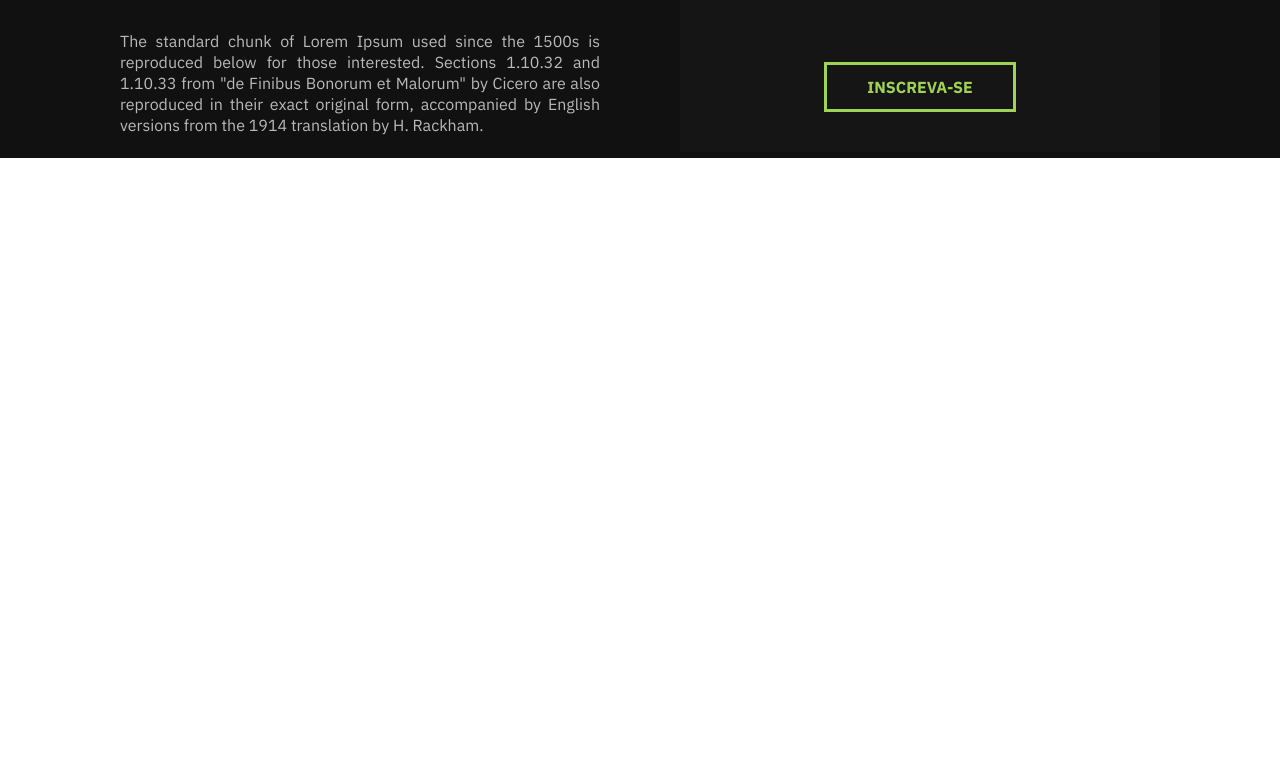
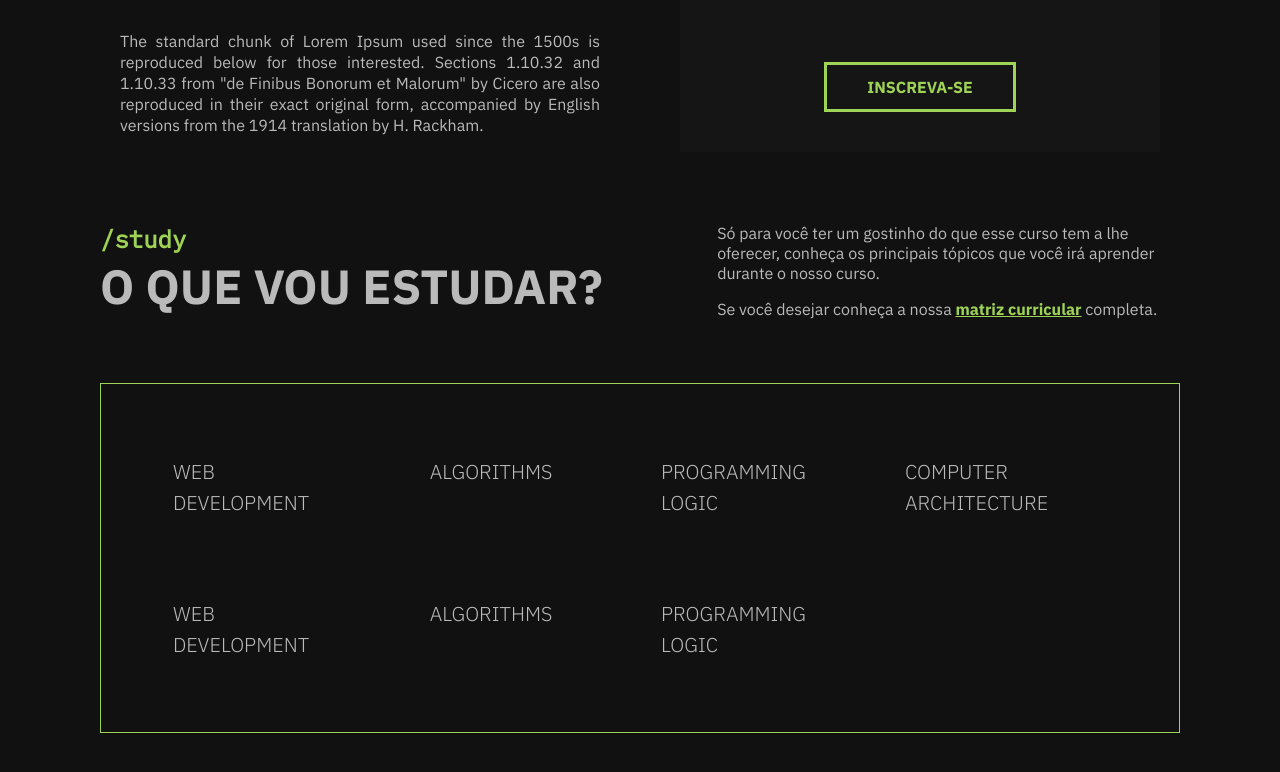
Before and after one commit to luan-hubner/ads-interdisciplinar, a Next.js app: page / in a window 1280 px wide. Shown: the part 1282-2054 px from the top of the page. Before the commit the page ends 1440 px from the top, so only its background shows below. Built offline with nearby package versions, Linux system fonts and the light colour scheme.

Commit message:
feat: add course content section

```diff
--- a/pages/index.tsx
+++ b/pages/index.tsx
@@ -114,6 +114,53 @@ export default function Home() {
             </div>
           </div>
         </section>
+
+        <section className={styles.study}>
+          <div className={styles.container}>
+            <div className={styles.section__header}>
+              <div className={styles.indicator}>
+                <h5>/study</h5>
+                <h1>O QUE VOU ESTUDAR?</h1>
+              </div>
+
+              <div className={styles.info}>
+                <p>
+                  Só para você ter um gostinho do que esse curso tem a lhe
+                  oferecer, conheça os principais tópicos que você irá aprender
+                  durante o nosso curso.
+                </p>
+                <p>
+                  Se você desejar conheça a nossa <b>matriz curricular</b>{' '}
+                  completa.
+                </p>
+              </div>
+            </div>
+
+            <div className={styles.course__content}>
+              <div className={styles.topic}>
+                <h2>WEB DEVELOPMENT</h2>
+              </div>
+              <div className={styles.topic}>
+                <h2>ALGORITHMS</h2>
+              </div>
+              <div className={styles.topic}>
+                <h2>PROGRAMMING LOGIC</h2>
+              </div>
+              <div className={styles.topic}>
+                <h2>COMPUTER ARCHITECTURE</h2>
+              </div>
+              <div className={styles.topic}>
+                <h2>WEB DEVELOPMENT</h2>
+              </div>
+              <div className={styles.topic}>
+                <h2>ALGORITHMS</h2>
+              </div>
+              <div className={styles.topic}>
+                <h2>PROGRAMMING LOGIC</h2>
+              </div>
+            </div>
+          </div>
+        </section>
       </main>
     </div>
   )
--- a/styles/Home.module.css
+++ b/styles/Home.module.css
@@ -164,3 +164,98 @@
   text-align: justify;
   line-height: 21px;
 }
+
+/* ------------------------------------------------------ */
+
+.main .study {
+  min-height: 80vh;
+  display: flex;
+  justify-content: center;
+  align-items: center;
+}
+
+.main .study .container {
+  display: flex;
+  flex-direction: column;
+  column-gap: 5rem;
+}
+
+.main .study .container .section__header {
+  display: grid;
+  grid-template-columns: 2fr 1.5fr;
+  margin-bottom: 4rem;
+}
+
+.main .study .container .section__header .indicator h5 {
+  font-family: IBM_MONO_REGULAR;
+  font-size: 1.5rem;
+  color: var(--contrast-color);
+}
+
+.main .study .container .section__header .indicator h1 {
+  font-family: IBM_SANS_BOLD;
+  font-size: 3rem;
+  color: var(--text-color);
+}
+
+.main .study .container .section__header .info {
+  display: flex;
+  flex-direction: column;
+  justify-content: flex-start;
+  row-gap: 1rem;
+}
+
+.main .study .container .section__header .info p {
+  font-family: IBM_SANS_REGULAR;
+  font-size: 1rem;
+  color: var(--text-color);
+  text-align: start;
+  margin: 0;
+}
+
+.main .study .container .section__header .info b {
+  font-family: IBM_SANS_BOLD;
+  font-size: 1rem;
+  color: var(--contrast-color);
+  text-decoration: underline;
+  cursor: pointer;
+}
+
+.main .study .container .course__content {
+  border: 1px solid var(--contrast-color);
+  padding: 3.5rem;
+  width: 100%;
+  display: flex;
+  justify-content: flex-start;
+  flex-wrap: wrap;
+  column-gap: 4rem;
+  row-gap: 3rem;
+}
+
+.main .study .container .course__content .topic {
+  padding: 1rem;
+  width: 180px;
+  cursor: pointer;
+  transition: 200ms ease-in all;
+  display: flex;
+  justify-content: center;
+  line-break: auto;
+  height: 100%;
+}
+
+.main .study .container .course__content .topic h2 {
+  font-family: IBM_SANS_LIGHT;
+  color: var(--text-color);
+  font-size: 1.25rem;
+  line-height: 31px;
+  font-weight: 300;
+}
+
+.main .study .container .course__content .topic:hover {
+  background-color: var(--contrast-color);
+}
+
+.main .study .container .course__content .topic:hover h2 {
+  font-family: IBM_SANS_BOLD;
+  color: var(--background-default);
+}
```
